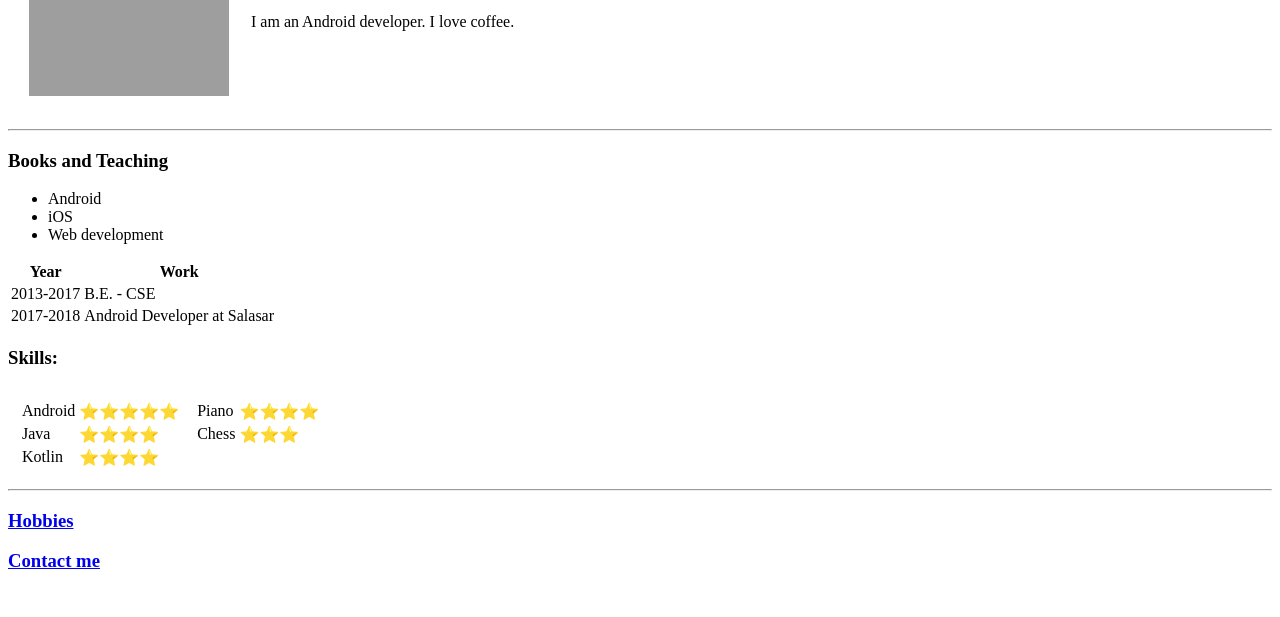
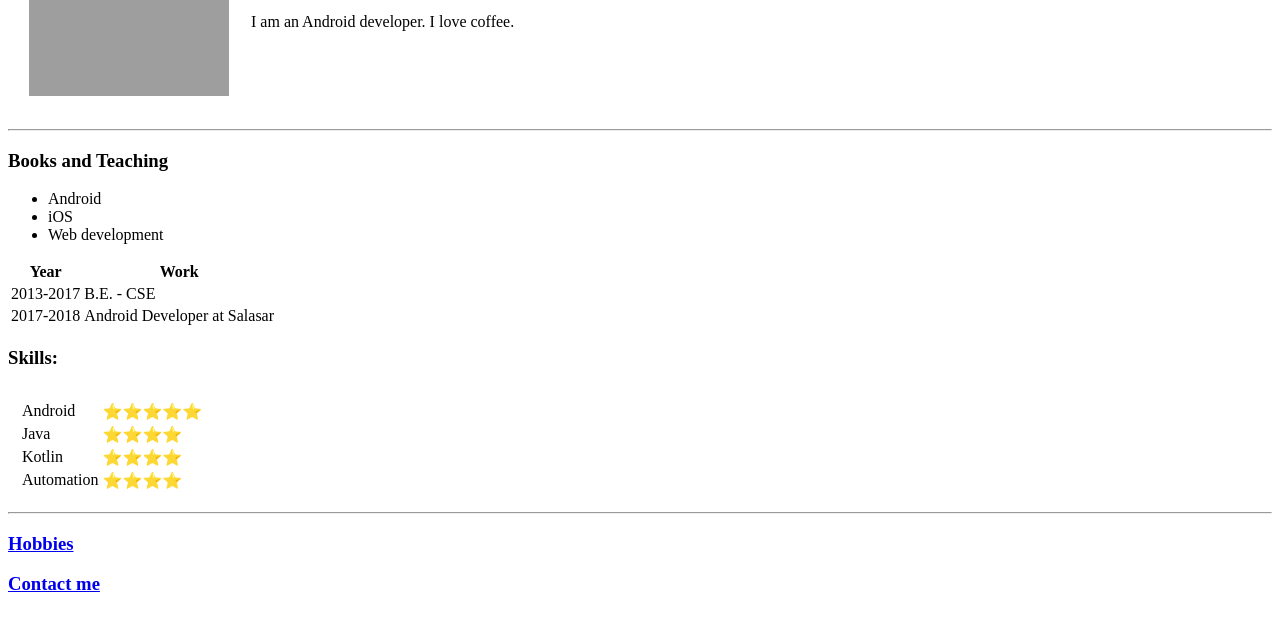
Before and after one commit to shubhamvdekate/my-cv, a plain HTML site: page index.html in a window 1280 px wide. Shown: the part 183-800 px from the top of the page. Drawn offline with Linux system fonts and the light colour scheme; grey boxes are pictures that could not be loaded.

Commit message:
Removed unwanted code

```diff
--- a/index.html
+++ b/index.html
@@ -11,7 +11,7 @@
 <body>
   <table cellspacing="20">
     <tr>
-      <td><img src="images/my-photo.jpg" alt="Profile Photo Shubham" width="200px" height="250px"></td>
+      <td><img src="images/my-photo.JPG" alt="Profile Photo" width="200px" height="250px"></td>
       <td><h1><a href="https://www.linkedin.com/in/shubham-dekate-6682a8116">Shubham Dekate</a></h1>
       <p><em>Android Developer</em></p>
       <p>I am an Android developer. I love coffee.</p></td>
@@ -63,21 +63,11 @@
           <td>Kotlin</td>
           <td>⭐⭐⭐⭐</td>
         </tr>
+        <tr>
+          <td>Automation</td>
+          <td>⭐⭐⭐⭐</td>
+        </tr>
       </table>
-      </td>
-
-      <td valign="top">
-        <table>
-          <tr>
-            <td>Piano</td>
-            <td>⭐⭐⭐⭐</td>
-          </tr>
-
-          <tr>
-            <td>Chess</td>
-            <td>⭐⭐⭐</td>
-          </tr>
-        </table>
       </td>
 
     </tr>
```
